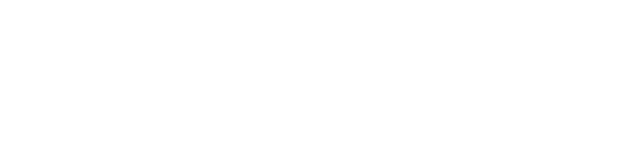
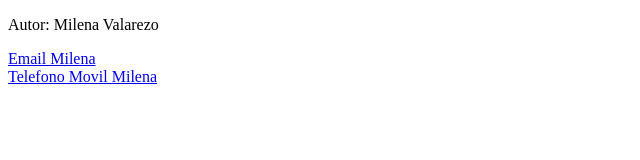
Before and after one commit to MilenaValarezo28/Proyecto_Config, a plain HTML site: page index.html in a window 1280 px wide. Shown: the whole page, without its empty margins (0-640 px from the left). Drawn offline with Linux system fonts and the light colour scheme.

Commit message:
Coloque un pie de pagina

```diff
--- a/index.html
+++ b/index.html
@@ -6,6 +6,12 @@
     <title>Configuracion</title>
 </head>
 <body>
-
+    <footer>
+        <!--Pie de Pagina....-->
+        <p>Autor: Milena Valarezo</p>
+        <a href="email: milevalarezo28@gmail.com"> Email Milena</a>
+        <br>
+        <a href="tel: 0991354698">Telefono Movil Milena</a>
+    </footer>
 </body>
 </html>
```
